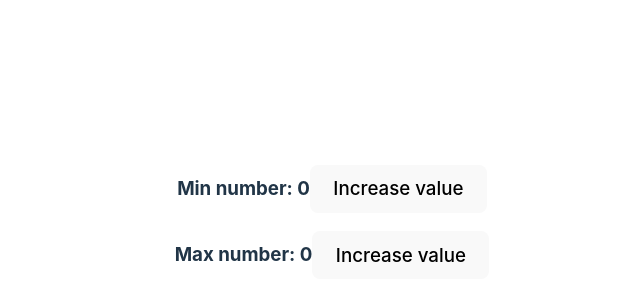
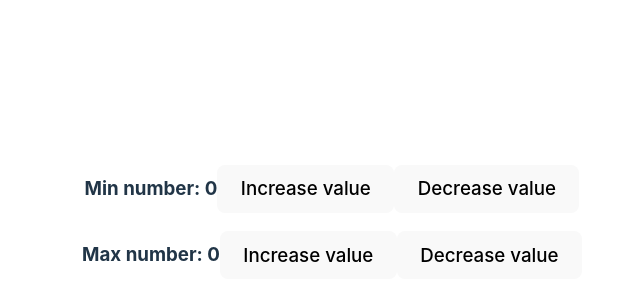
Before and after one commit to Looch8/random-number-generator, a React (Vite) app: page / in a window 1280 px wide. Shown: the part 178-478 px from the top of the page, without its empty margins (308-948 px from the left). Built offline with nearby package versions, Linux system fonts and the light colour scheme.

Commit message:
feat: decrease number button, condition to not let number go less than 0

```diff
--- a/src/components/ValueComponent.jsx
+++ b/src/components/ValueComponent.jsx
@@ -3,15 +3,21 @@ import { useState } from "react";
 function ValueComponent({ valueName }) {
 	const [value, setValue] = useState(0);
 
-	const handleValue = () => {
+	const increaseValue = () => {
 		return setValue(value + 1);
+	};
+
+	const decreaseValue = () => {
+		// Value can not be decreased less than 0
+		if (value > 0) return setValue(value - 1);
 	};
 
 	return (
 		<>
 			<h3>
 				{valueName} number: {value}
-				<button onClick={handleValue}>Increase value</button>
+				<button onClick={increaseValue}>Increase value</button>
+				<button onClick={decreaseValue}>Decrease value</button>
 			</h3>
 		</>
 	);
```
